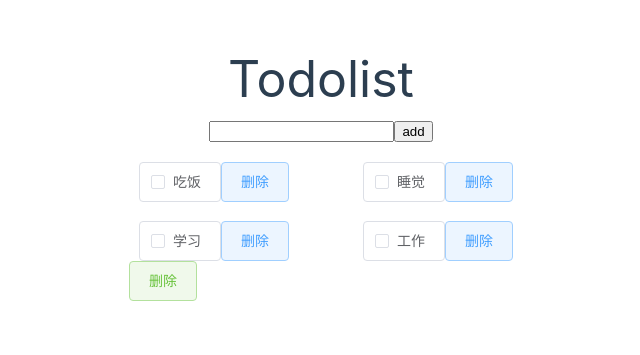
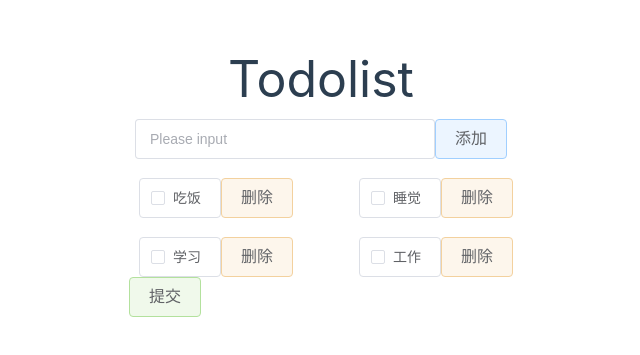
Before and after one commit to nitai2023/todolist, a Vue app: page / in a window 1280 px wide. Shown: the part 161-516 px from the top of the page, without its empty margins (319-959 px from the left). Built offline with nearby package versions, Linux system fonts and the light colour scheme; no server answers.

Commit message:
feat:修改了一下样式

```diff
--- a/src/App.vue
+++ b/src/App.vue
@@ -1,28 +1,29 @@
 <template>
   <div id="Border">
     <div id="Name"><h1>Todolist</h1>
-      <input type="text" v-model="item" @keyup.enter="Add()" id="First_input">
-      <button @click="Add()" >add</button>
+      <!-- <input type="text" v-model="item" @keyup.enter="Add()" id="First_input"> -->
+      <el-input v-model="item" @keyup.enter="Add()" placeholder="Please input"   size="large" style="width: 300px"/>
+      <el-button @click="Add()" size="large" type="primary" plain><el-text  size="large">添加</el-text></el-button>
     </div>
     <div id="Things">
       <div v-for="(item,index) in items" class="Thing">
         <!-- <input type="checkbox" v-model="item.result">
         <div class="doWhat">{{ item.thing }}</div> -->
         <el-checkbox  v-model="item.result" :label=item.thing size="large"  border />
-        <el-button     type="primary" size="large" @click="shanchu(index)" plain>删除</el-button>
+        <el-button     type="warning" size="large" @click="shanchu(index)" plain><el-text  size="large">删除</el-text></el-button>
         <!-- <button @click="shanchu(index)">删除</button> -->
       </div>
     </div>
     <!-- <button id="tijiao" @click="tijiao">
       提交
     </button> -->
-    <el-button     type="success" size="large" @click="tijiao" plain>删除</el-button>
+    <el-button  type="success" size="large" @click="tijiao" plain><el-text  size="large">提交</el-text></el-button>
   </div>
 </template>
 <script setup lang="ts">
 import { ref ,onMounted} from "vue";
 import axios from "axios"
-import { ElCheckbox,ElButton } from "element-plus";
+import { ElCheckbox,ElButton,ElText,ElInput } from "element-plus";
 
   let items=ref();
   items.value=[{id:0,thing:"吃饭",result:"true"},{id:1,thing:"睡觉",result:"true"},{id:2,thing:"学习",result:"false"},{id:3,thing:"工作",result:"false"}];
```
